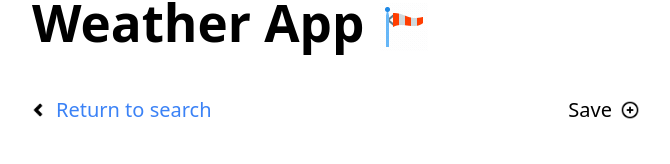
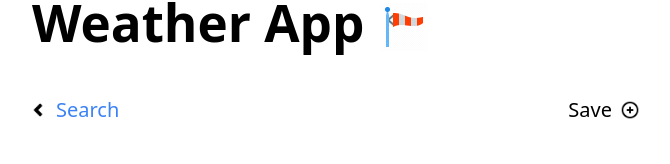
Before and after one commit to jakubgania/weather-app, a Vue app: page / in a window 1280 px wide. Shown: the part 99-263 px from the top of the page, without its empty margins (304-974 px from the left). Built offline with nearby package versions, Linux system fonts and the light colour scheme; no server answers.

Commit message:
development

```diff
--- a/src/App.vue
+++ b/src/App.vue
@@ -307,7 +307,7 @@ onMounted( async () => {
               @click="returnToSearchView()"
               class="text-blue-500"
             >
-              Return to search
+              Search
             </button>
           </div>
           <div class="flex items-center gap-2">
```
